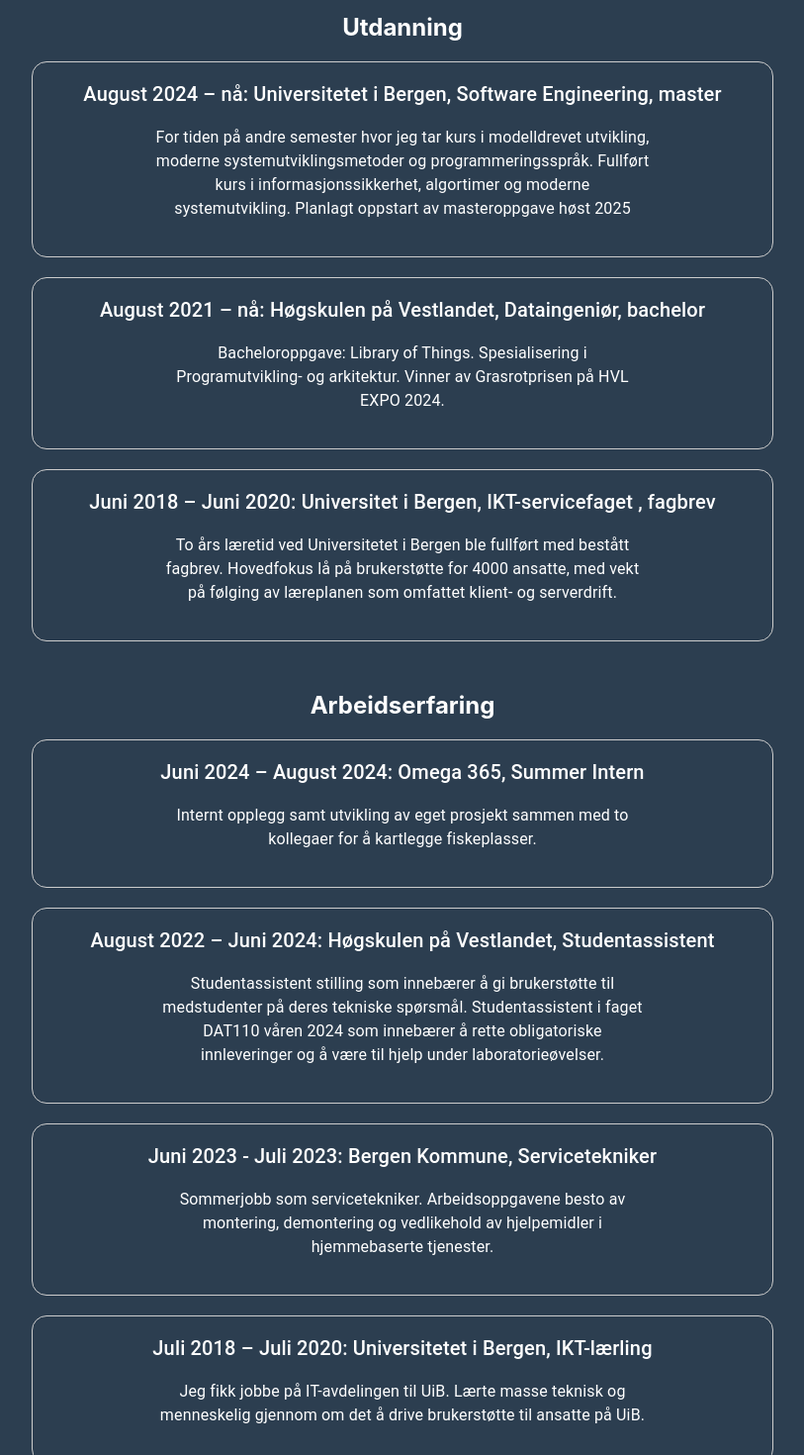
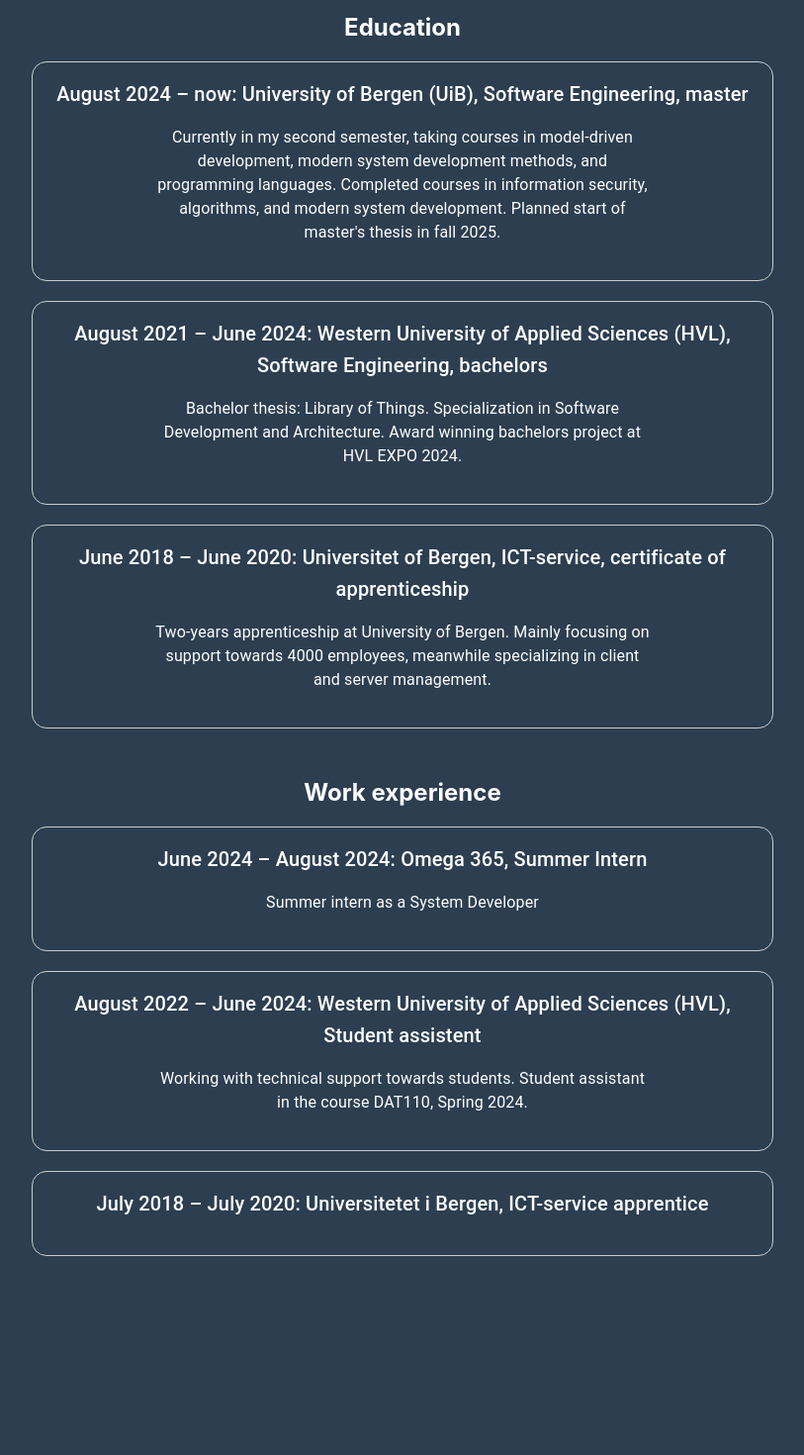
Before and after one commit to FredrikEnes/nginxweb, a React (Create React App) app: page /cv in a window 1280 px wide. Shown: the part 700-2170 px from the top of the page at 99% size, without its empty margins (233-1046 px from the left). After the commit the page ends 2138 px from the top, so only its background shows below. Built offline with nearby package versions, Linux system fonts and the light colour scheme.

Commit message:
refactor: Changing the language to english

```diff
--- a/src/components/pages/About.js
+++ b/src/components/pages/About.js
@@ -2,7 +2,7 @@
 
 export default function About() {
   const tekstommeg =
-    "23 år gammel og bor i Bergen. På fritiden er jeg lidenskapelig opptatt av norsk fotball og Rosenborg BK er favorittlaget! ";
+    "24 year old living in Bergen. Passion for norwegian football and most interested in Rosenborg BK! ";
 
   return (
     <div className="about">
@@ -10,7 +10,7 @@
         <img className="fremsidebilde" src={RBK} alt="profil" />
         <p> {tekstommeg} </p>
         <p>
-          Epost:{" "}
+          E-mail:{" "}
           <a href="mailto:fredrik.enes@gmail.com"> fredrik.enes@gmail.com</a>
         </p>
       </div>
--- a/src/components/pages/CV.js
+++ b/src/components/pages/CV.js
@@ -11,49 +11,43 @@
 
   const educationData = [
     {
-      period: "August 2024 – nå",
-      institution: "Universitetet i Bergen",
+      period: "August 2024 – now",
+      institution: "University of Bergen (UiB)",
       program: "Software Engineering, master",
-      info: "For tiden på andre semester hvor jeg tar kurs i modelldrevet utvikling, moderne systemutviklingsmetoder og programmeringsspråk. Fullført kurs i informasjonssikkerhet, algortimer og moderne systemutvikling. Planlagt oppstart av masteroppgave høst 2025",
+      info: "Currently in my second semester, taking courses in model-driven development, modern system development methods, and programming languages. Completed courses in information security, algorithms, and modern system development. Planned start of master's thesis in fall 2025.",
     },
     {
-      period: "August 2021 – nå",
-      institution: "Høgskulen på Vestlandet",
-      program: "Dataingeniør, bachelor",
-      info: "Bacheloroppgave: Library of Things. Spesialisering i Programutvikling- og arkitektur. Vinner av Grasrotprisen på HVL EXPO 2024.",
+      period: "August 2021 – June 2024",
+      institution: "Western University of Applied Sciences (HVL)",
+      program: "Software Engineering, bachelors",
+      info: "Bachelor thesis: Library of Things. Specialization in Software Development and Architecture. Award winning bachelors project at HVL EXPO 2024.",
     },
     {
-      period: "Juni 2018 – Juni 2020",
-      institution: "Universitet i Bergen",
-      program: "IKT-servicefaget , fagbrev",
-      info: "To års læretid ved Universitetet i Bergen ble fullført med bestått fagbrev. Hovedfokus lå på brukerstøtte for 4000 ansatte, med vekt på følging av læreplanen som omfattet klient- og serverdrift.",
+      period: "June 2018 – June 2020",
+      institution: "Universitet of Bergen",
+      program: "ICT-service, certificate of apprenticeship",
+      info: "Two-years apprenticeship at University of Bergen. Mainly focusing on support towards 4000 employees, meanwhile specializing in client and server management.",
     },
   ];
 
   const workExperience = [
     {
-      period: "Juni 2024 – August 2024",
+      period: "June 2024 – August 2024",
       workplace: "Omega 365",
       typeofwork: "Summer Intern",
-      info: "Internt opplegg samt utvikling av eget prosjekt sammen med to kollegaer for å kartlegge fiskeplasser. ",
+      info: "Summer intern as a System Developer",
     },
     {
-      period: "August 2022 – Juni 2024",
-      workplace: "Høgskulen på Vestlandet",
-      typeofwork: "Studentassistent",
-      info: "Studentassistent stilling som innebærer å gi brukerstøtte til medstudenter på deres tekniske spørsmål. Studentassistent i faget DAT110 våren 2024 som innebærer å rette obligatoriske innleveringer og å være til hjelp under laboratorieøvelser.",
+      period: "August 2022 – June 2024",
+      workplace: "Western University of Applied Sciences (HVL)",
+      typeofwork: "Student assistent",
+      info: "Working with technical support towards students. Student assistant in the course DAT110, Spring 2024.",
     },
     {
-      period: "Juni 2023 - Juli 2023",
-      workplace: "Bergen Kommune",
-      typeofwork: "Servicetekniker",
-      info: "Sommerjobb som servicetekniker. Arbeidsoppgavene besto av montering, demontering og vedlikehold av hjelpemidler i hjemmebaserte tjenester.",
-    },
-    {
-      period: "Juli 2018 – Juli 2020",
+      period: "July 2018 – July 2020",
       workplace: "Universitetet i Bergen",
-      typeofwork: "IKT-lærling",
-      info: "Jeg fikk jobbe på IT-avdelingen til UiB. Lærte masse teknisk og menneskelig gjennom om det å drive brukerstøtte til ansatte på UiB.",
+      typeofwork: "ICT-service apprentice",
+      info: "",
     },
   ];
 
@@ -78,7 +72,7 @@
       <img className="koffertbilde" src={Koffert} alt="profil" />
 
       <h2 className="arbeid" style={{ marginTop: "0" }}>
-        Programmeringskompetanse
+        Programming skills
       </h2>
       <Box className="skill-card-container">
         {programmingSkills.map((item, index) => (
@@ -98,7 +92,7 @@
           </Box>
         ))}
       </Box>
-      <h2 style={{ marginTop: "35px", marginBottom: "8px" }}>Utdanning</h2>
+      <h2 style={{ marginTop: "35px", marginBottom: "8px" }}>Education</h2>
       <ul>
         {educationData.map((item, index) => (
           <Box
@@ -120,13 +114,13 @@
               {`${item.period}: ${item.institution}, ${item.program}`}
             </Typography>
             <Typography id="modal-modal-description" sx={{ mt: 2 }}>
-              {item?.info || "No additional information available yet"}
+              {item?.info || ""}
             </Typography>
           </Box>
         ))}
       </ul>
 
-      <h2 className="arbeid">Arbeidserfaring</h2>
+      <h2 className="arbeid">Work experience</h2>
       <ul>
         {workExperience.map((item, index) => (
           <Box
@@ -149,7 +143,7 @@
             </Typography>
 
             <Typography id="modal-modal-description" sx={{ mt: 2 }}>
-              {item?.info || "No additional information available yet"}
+              {item?.info || ""}
             </Typography>
           </Box>
         ))}
--- a/src/components/pages/Forside.js
+++ b/src/components/pages/Forside.js
@@ -2,29 +2,18 @@
 import Profil from "./images/meg.jpg";
 
 export default function Forside() {
-  //Gjør klart for en database.
-  // const [info, setInfo] = useState("");
-
-  //useEffect(() => {
-  //  fetch("http://localhost:3001/api/data")
-  //    .then((response) => response.json())
-  //    .then((data) => {
-  //      setInfo(data);
-  //    });
-  //}, []);
 
   return (
     <>
       <div>
         <div className="fremside">
-          <h1>Hallo verden</h1>
+          <h1>Hello World!</h1>
           <img className="fremsidebilde" src={Profil} alt="profil" />
           <br />
           <br />
           <p>
-            Mitt navn er Fredrik Enes. Jeg har studert Dataingeniør på Høgskulen
-            på Vestlandet og har fagbrev i IKT-servicefaget. For tiden så tar
-            jeg en mastergrad i{" "}
+            My name is Fredrik Enes. Former Software Engineering graduate from Western University of Applied Sciences. I also obtain a certificate of apprenticeship from University of Bergen.
+            Currently pursuing a Master's Degree in {" "}
             <a
               href="https://www.uib.no/studier/MAMN-PROG"
               target="_blank"
@@ -34,7 +23,7 @@
             </a>
           </p>
 
-          <p> Ta gjerne kontakt via en av logoene under </p>
+          <p> Please reach out through one of the platforms below </p>
         </div>
         <Logos />
       </div>
--- a/src/components/pages/Projects.js
+++ b/src/components/pages/Projects.js
@@ -9,23 +9,23 @@
       Bilde: Fotball,
       Tittel: "Hvem er spilleren?",
       Beskrivelse:
-        "Under arbeid! Et spill hvor målet er å gjette den riktige Rosenborg spilleren.",
+        `A norwegian game inspired by "Who Are Ya!". A game where the goal is to guess the correct Rosenborg BK player.`,
       Lenke: "https://github.com/h594754/hvemerspilleren",
       ProvDet: "https://hvemerspilleren.fredrikenes.no/",
     },
 
     {
       Bilde: Thesis,
-      Tittel: "Bacheloroppgave: Library of Things",
+      Tittel: "Bachelors thesis: Library of Things",
       Beskrivelse:
-        "Bacheloroppgaven som jeg skrev sammen med to medstudenter. Omhandlet å lage en fullstack applikasjon for utlån av utstyr. Applikasjonen skulle være internasjonalisert og benytter krypto lommebok for innlogging. Vant Grasrotprisen under EXPO 2024 hos HVL.",
+        `My bachelor thesis written togheter with two other student. Created a full-stack application for lending items. The application is internationalized using "i18-next" and utilizes Lightning Wallets for authentication. Awarded the Grasroots award at HVL EXPO 2024.`,
       Lenke: "https://hvlopen.brage.unit.no/hvlopen-xmlui/handle/11250/3143193",
     },
     {
       Bilde: WEB,
       Tittel: "fredrikenes.no",
       Beskrivelse:
-        "Denne nettsiden er laget ved hjelp av React som JavaScript-bibliotek samt HTML og CSS for å presentere elementene på siden.",
+        "This website is created using React and components from MaterialUI, first hosted via VPS and nginx, now hosted on Vercel.",
       Lenke: "https://github.com/h594754/nginxweb",
     },
   ];
@@ -79,13 +79,13 @@
                 target="_blank"
                 rel="noopener noreferrer"
               >
-                Prøv spillet!
+                Try the game!
               </a>
             ) : (
               ""
             )}
             <a href={element.Lenke} target="_blank" rel="noopener noreferrer">
-              Lenke
+              Link
             </a>
           </Box>
         </Grid>
```
